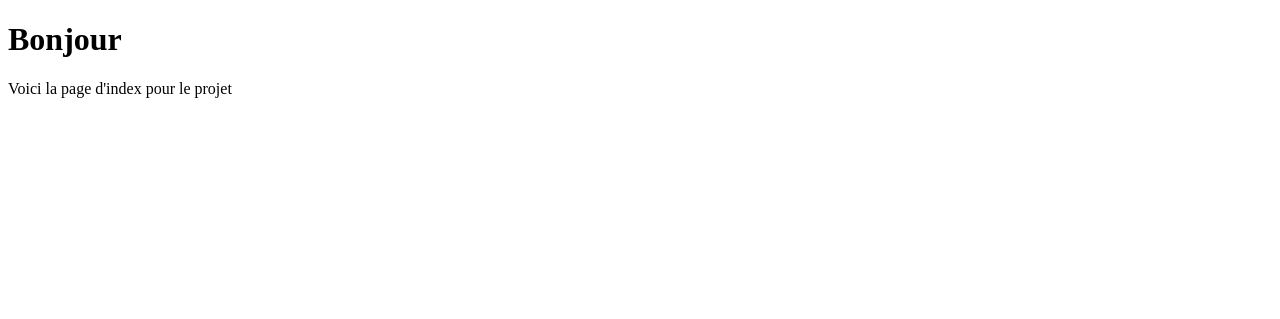
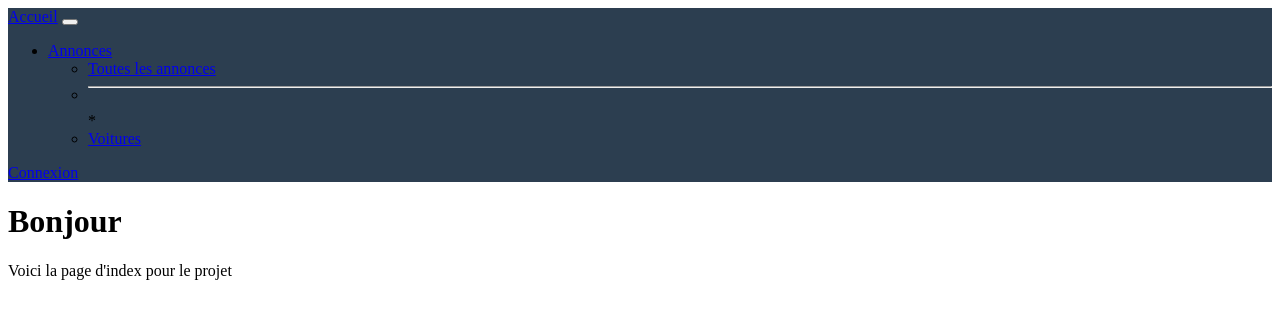
Before and after one commit to Orden14/coursSymfony, a Symfony app: template templates/home/index.html.twig in a window 1280 px wide. Shown: the top 319 px of the page. Run offline with Twig, Linux system fonts and the light colour scheme; the template is opened without the code that fills it, so the values that code supplies are empty; some libraries are stand-ins or nearby versions.

Commit message:
added fontawesome

```diff
--- a/assets/styles/global.scss
+++ b/assets/styles/global.scss
@@ -1 +1,2 @@
 @import "~bootstrap/scss/bootstrap";
+@import '~@fortawesome/fontawesome-free/css/all.css';
--- a/package.json
+++ b/package.json
@@ -2,6 +2,7 @@
     "devDependencies": {
         "@babel/core": "^7.17.0",
         "@babel/preset-env": "^7.16.0",
+        "@fortawesome/fontawesome-free": "^6.4.2",
         "@popperjs/core": "^2.11.8",
         "@symfony/webpack-encore": "^4.0.0",
         "bootstrap": "^5.3.2",
@@ -20,7 +21,7 @@
         "server-start": "symfony server:start --port=8001",
         "encore-server": "encore dev-server",
         "watch": "encore dev --watch",
-        "build": "encore production --progress",
+            "build": "encore production --progress",
         "dependencies": "composer install && yarn install && yarn build",
         "truncate-database": "symfony console d:d:d --if-exists --force && symfony console d:d:c && symfony console d:s:u --force --complete && symfony console d:f:l -n"
     }
--- a/templates/base.html.twig
+++ b/templates/base.html.twig
@@ -2,7 +2,7 @@
 <html lang="fr">
     <head>
         <meta charset="UTF-8">
-        <title>{% block title %}Welcome!{% endblock %}</title>
+        <title>{% block title %}Bonjour{% endblock %}</title>
         {% block stylesheets %}
             {{ encore_entry_link_tags('app') }}
         {% endblock %}
@@ -12,6 +12,10 @@
         {% endblock %}
     </head>
     <body>
+        {% block header %}
+            {{ include('components/navbar/_navbar.html.twig') }}
+        {% endblock %}
+
         {% block body %}{% endblock %}
     </body>
 </html>
--- /dev/null
+++ b/templates/components/navbar/_navbar.html.twig
@@ -0,0 +1,24 @@
+{% set theme = app.request.server.get('APP_THEME') %}
+<nav class="navbar navbar-expand-lg navbar-dark" style="background-color: #2c3e50;">
+    <div class="container-fluid">
+        <a class="navbar-brand" href="{{ path('app_index') }}">Accueil</a>
+        <button class="navbar-toggler" type="button" data-bs-toggle="collapse" data-bs-target="#navbarSupportedContent" aria-controls="navbarSupportedContent" aria-expanded="false" aria-label="Toggle navigation">
+            <span class="navbar-toggler-icon"></span>
+        </button>
+        <div class="collapse navbar-collapse" id="navbarSupportedContent">
+            <ul class="navbar-nav me-auto mb-2 mb-lg-0">
+                {% include 'components/navbar/links/_produits.html.twig' %}
+            </ul>
+        </div>
+        {% if app.user %}
+            <a class="btn btn-primary mx-1" data-bs-toggle="tooltip" data-bs-placement="bottom" title="Mon compte" href="{{ path('app_index') }}">
+                <i class="fas fa-user" aria-hidden="true"></i>
+            </a>
+            <a class="btn btn-danger mx-1 my-sm-0" data-bs-toggle="tooltip" data-bs-placement="bottom" title="Déconnexion" href="{{ path('app_logout') }}">
+                <i class="fas fa-sign-out-alt" aria-hidden="true"></i>
+            </a>
+        {% else %}
+            <a class="btn btn-primary mx-1" href="{{ path('app_login') }}">Connexion <i class="fas fa-sign-in" aria-hidden="true"></i></a>
+        {% endif %}
+    </div>
+</nav>
--- /dev/null
+++ b/templates/components/navbar/links/_produits.html.twig
@@ -0,0 +1,10 @@
+    <li class="nav-item dropdown">
+        <a class="nav-link dropdown-toggle" href="#" id="navbarDropdownPlannings" role="button" data-bs-toggle="dropdown" aria-expanded="false">
+            Annonces
+        </a>
+        <ul class="dropdown-menu" aria-labelledby="navbarDropdownPlannings">
+            <li><a class="dropdown-item" href="{{ path('app_index') }}">Toutes les annonces</a></li>
+            <li><hr class="dropdown-divider"></li>*
+            <li><a class="dropdown-item" href="{{ path('app_index') }}">Voitures</a></li>
+        </ul>
+    </li>
```
Also changed, not shown: 1 other file.
